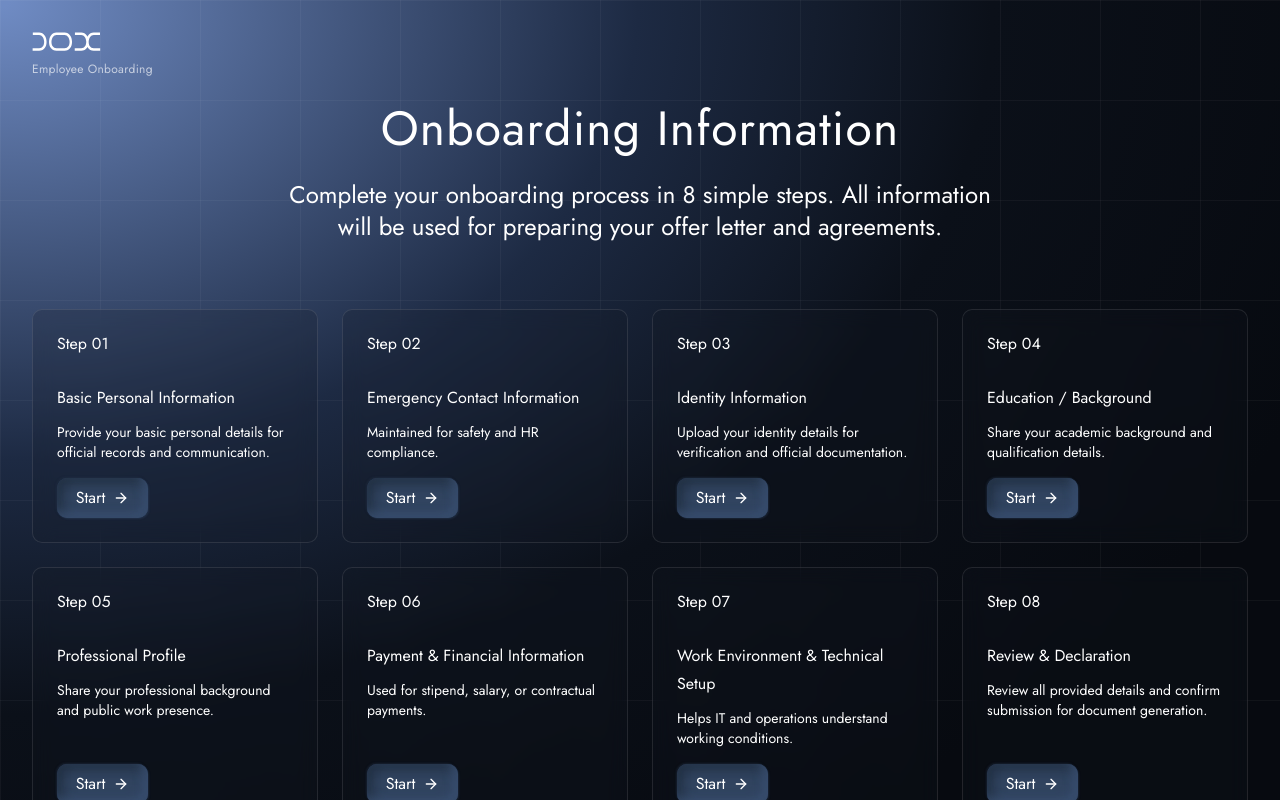
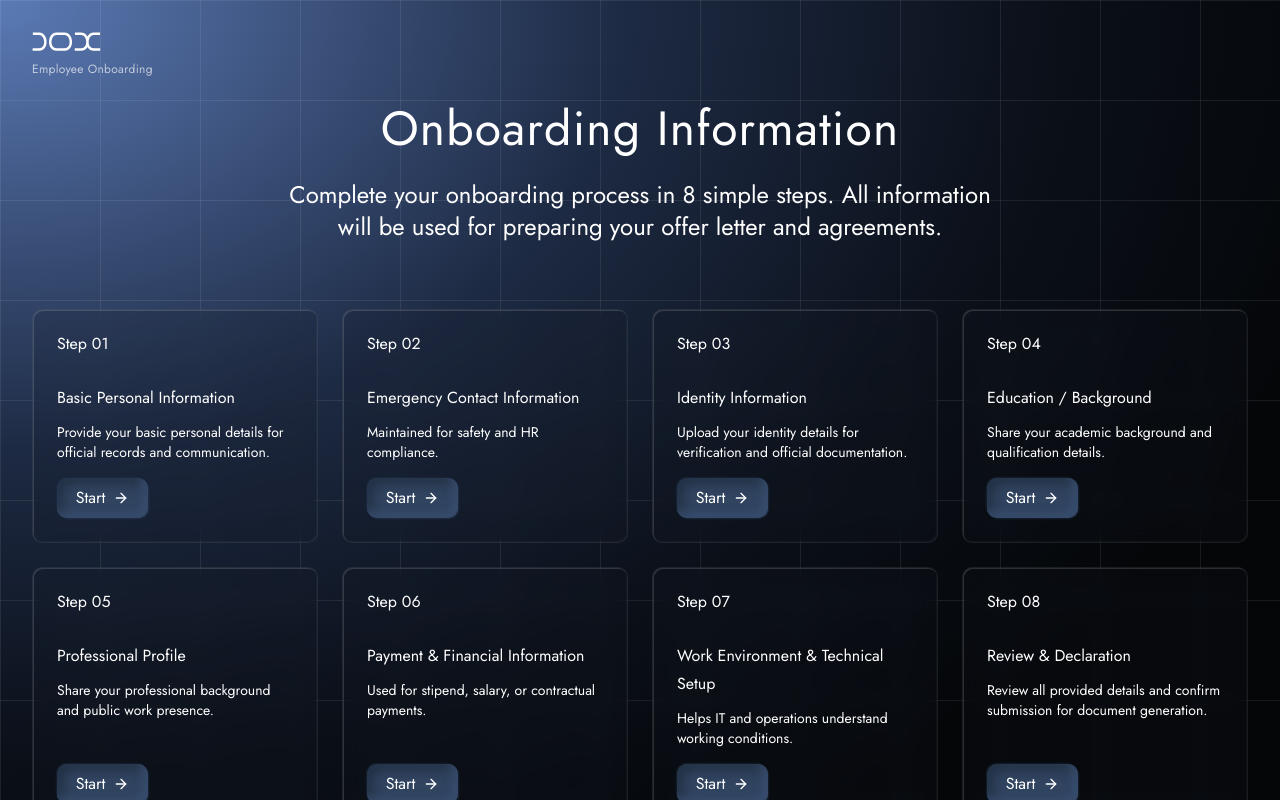
Before and after one commit to NoCapCode-tm/Dox, a React (Vite) app: page /dashboard in a window 1280 px wide. Shown: the top 800 px of the page. Built offline with nearby package versions, Linux system fonts and the light colour scheme; a web font is replaced by a local one.

Commit message:
fix: match dashboard bg gradient and card border glow to Figma

```diff
--- a/src/pages/Dashboard.jsx
+++ b/src/pages/Dashboard.jsx
@@ -84,12 +84,12 @@ const Dashboard = () => {
       className="relative min-h-screen w-full overflow-x-hidden flex flex-col font-[Jost] text-white"
       style={{
         background:
-          'radial-gradient(1417px 1021px at 0% 0%, #6F8BC3 0.71%, #1D2A43 45%, #0B1019 70%, #070A10 100%)',
+          'radial-gradient(1400px 1000px at 0% 0%, #5B7AB5 0%, #1D2A43 45%, #0B1019 75%, #040608 100%)',
       }}
     >
       {/* Decorative Background grid/wires*/}
       <div
-        className="absolute inset-0 pointer-events-none z-0 opacity-40"
+        className="absolute inset-0 pointer-events-none z-0 opacity-80"
         style={{
           backgroundImage: 'linear-gradient(rgba(255,255,255,0.1) 1px, transparent 1px), linear-gradient(90deg, rgba(255,255,255,0.1) 1px, transparent 1px)',
           backgroundSize: '100px 100px'
@@ -125,8 +125,9 @@ const Dashboard = () => {
               className="flex flex-col justify-between p-6 rounded-[10px] h-full min-h-[234px]"
               style={{
   backgroundColor: 'rgba(21, 27, 35, 0.2)',
-                border: '0.8px solid rgba(255, 255, 255, 0.1)',
+  border: '1px solid rgba(255, 255, 255, 0.08)',
   backdropFilter: 'blur(10px)',
+  boxShadow: 'inset 1px 1px 0px rgba(255, 255, 255, 0.15), inset -1px -1px 0px rgba(255, 255, 255, 0.03)',
 }}
             >
               <div>
```
Lines whose indentation alone changed are shown as unchanged.
